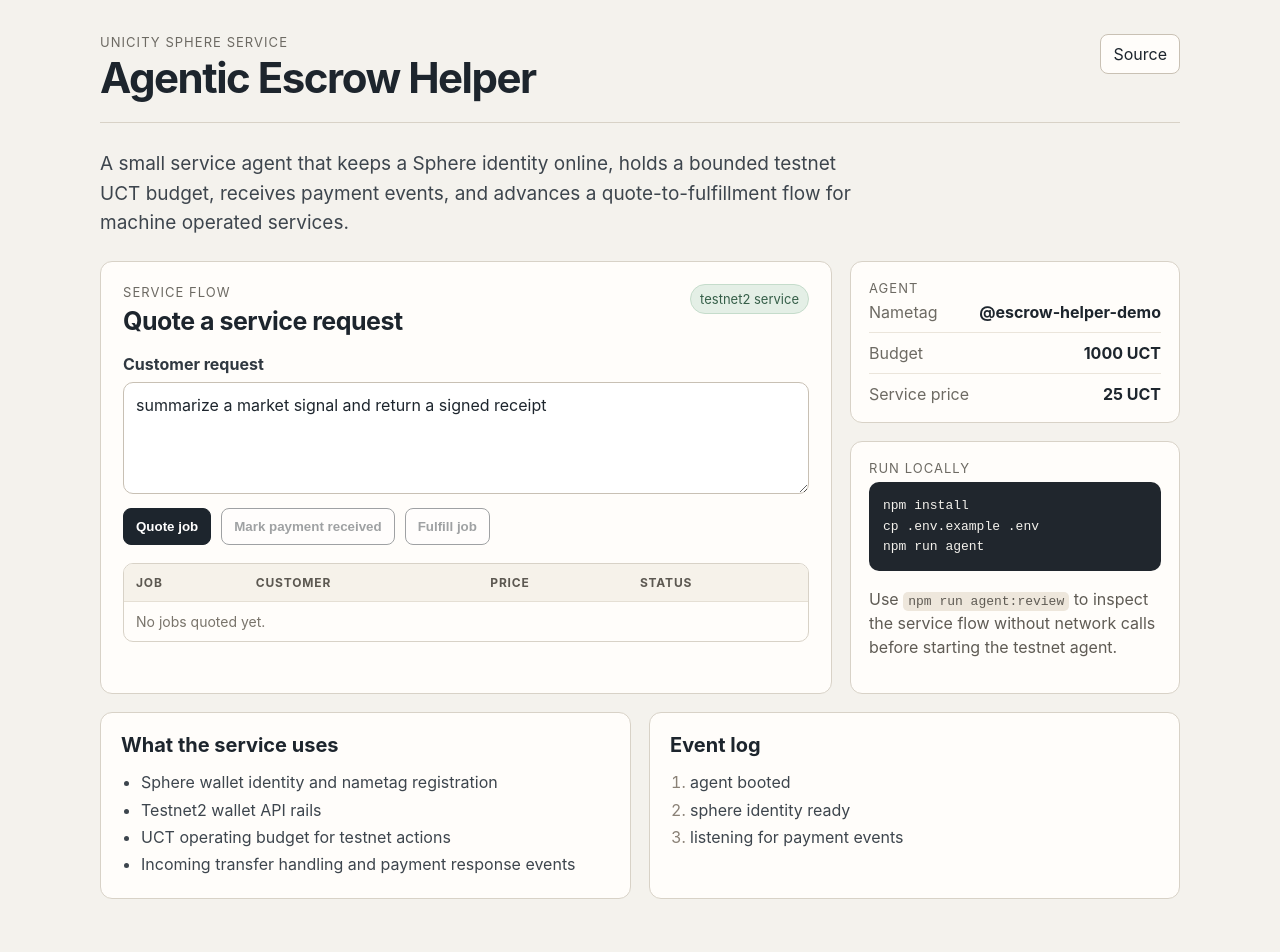
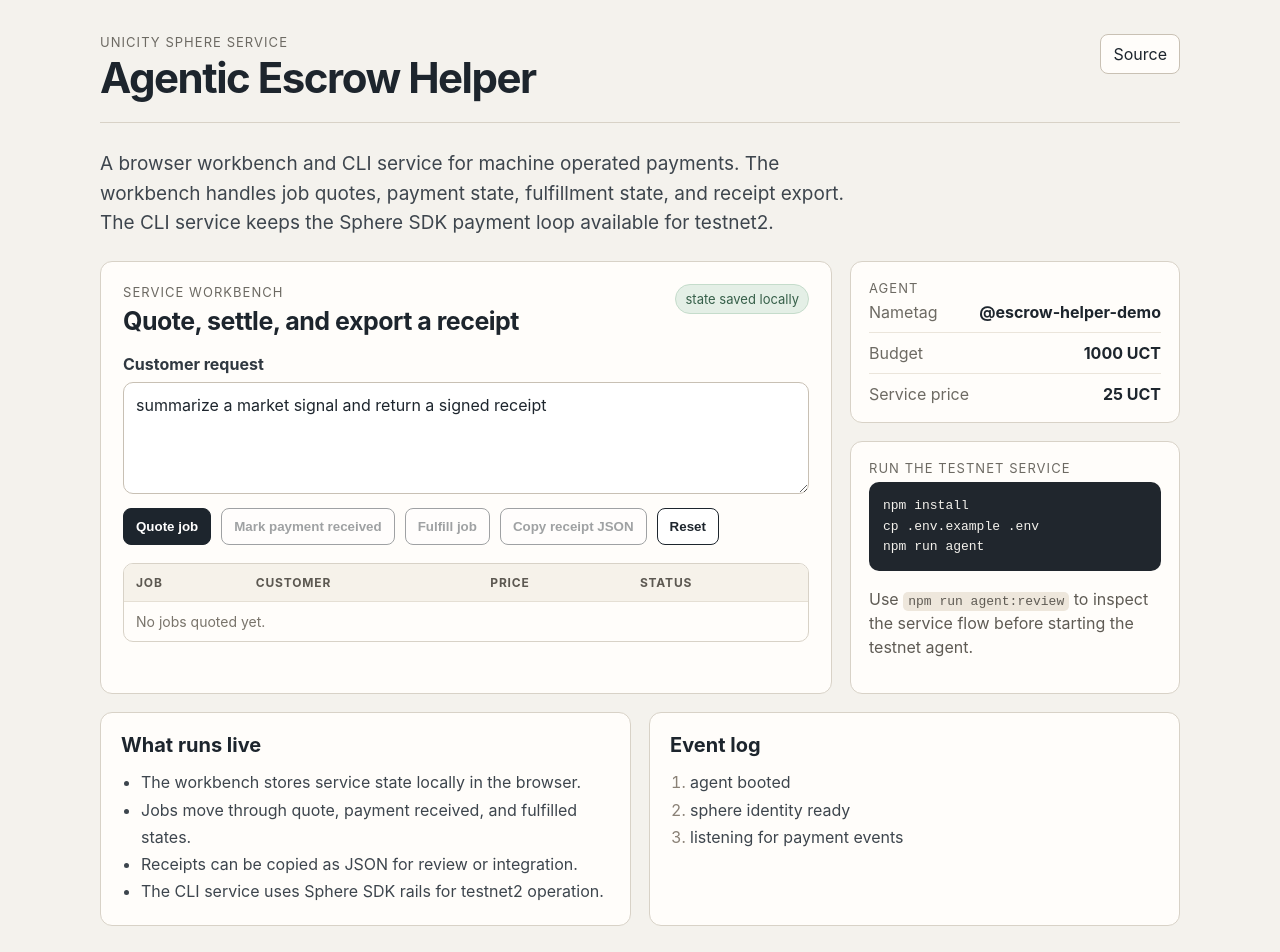
Before and after one commit to samsamtrum/unicity-agentic-escrow-bot, a React (Vite) app: page / in a window 1280 px wide. Shown: the top 952 px of the page. Built offline with nearby package versions, Linux system fonts and the light colour scheme.

Commit message:
Make service workbench usable live

```diff
--- a/src/App.tsx
+++ b/src/App.tsx
@@ -1,16 +1,39 @@
-import React, { useMemo, useState } from 'react';
+import React, { useEffect, useMemo, useState } from 'react';
 import { createRoot } from 'react-dom/client';
-import { createInitialState, fulfillJob, markPaid, quoteJob } from './agentCore';
+import { createInitialState, fulfillJob, markPaid, quoteJob, type AgentState } from './agentCore';
+import { clearState, loadState, saveState } from './storage';
 import './style.css';
 
+function makeReceipt(state: AgentState) {
+  return {
+    app: 'Agentic Escrow Helper',
+    network: 'Unicity testnet2',
+    agent: state.nametag,
+    budgetUct: state.budgetUct,
+    servicePriceUct: state.servicePriceUct,
+    jobs: state.jobs,
+    events: state.events,
+    generatedAt: new Date().toISOString(),
+  };
+}
+
 function App() {
-  const [state, setState] = useState(createInitialState());
+  const [state, setState] = useState(loadState);
   const [request, setRequest] = useState('summarize a market signal and return a signed receipt');
+  const [copied, setCopied] = useState(false);
   const activeJob = useMemo(() => state.jobs[0], [state.jobs]);
+
+  useEffect(() => saveState(state), [state]);
 
   const createQuote = () => setState((current) => quoteJob(current, '@demo-customer', request));
   const pay = () => activeJob && setState((current) => markPaid(current, activeJob.id));
   const fulfill = () => activeJob && setState((current) => fulfillJob(current, activeJob.id));
+  const reset = () => setState(clearState());
+  const copyReceipt = async () => {
+    await navigator.clipboard.writeText(JSON.stringify(makeReceipt(state), null, 2));
+    setCopied(true);
+    window.setTimeout(() => setCopied(false), 1400);
+  };
 
   return (
     <main>
@@ -24,19 +47,19 @@ function App() {
 
       <section className="intro">
         <p>
-          A small service agent that keeps a Sphere identity online, holds a bounded testnet UCT budget, receives payment events,
-          and advances a quote-to-fulfillment flow for machine operated services.
+          A browser workbench and CLI service for machine operated payments. The workbench handles job quotes,
+          payment state, fulfillment state, and receipt export. The CLI service keeps the Sphere SDK payment loop available for testnet2.
         </p>
       </section>
 
       <section className="layout">
-        <section className="workspace" id="demo">
+        <section className="workspace" id="workbench">
           <div className="section-head">
             <div>
-              <p className="label">Service flow</p>
-              <h2>Quote a service request</h2>
+              <p className="label">Service workbench</p>
+              <h2>Quote, settle, and export a receipt</h2>
             </div>
-            <span className="network">testnet2 service</span>
+            <span className="network">state saved locally</span>
           </div>
 
           <label className="field">
@@ -48,6 +71,8 @@ function App() {
             <button onClick={createQuote}>Quote job</button>
             <button onClick={pay} disabled={!activeJob || activeJob.status !== 'awaiting_payment'}>Mark payment received</button>
             <button onClick={fulfill} disabled={!activeJob || activeJob.status !== 'paid'}>Fulfill job</button>
+            <button className="plain" onClick={copyReceipt} disabled={state.jobs.length === 0}>{copied ? 'Receipt copied' : 'Copy receipt JSON'}</button>
+            <button className="plain" onClick={reset}>Reset</button>
           </div>
 
           <div className="table-wrap">
@@ -82,21 +107,21 @@ function App() {
           </div>
 
           <div className="panel">
-            <p className="label">Run locally</p>
+            <p className="label">Run the testnet service</p>
             <pre>{`npm install\ncp .env.example .env\nnpm run agent`}</pre>
-            <p className="note">Use <code>npm run agent:review</code> to inspect the service flow without network calls before starting the testnet agent.</p>
+            <p className="note">Use <code>npm run agent:review</code> to inspect the service flow before starting the testnet agent.</p>
           </div>
         </aside>
       </section>
 
       <section className="details">
         <article>
-          <h3>What the service uses</h3>
+          <h3>What runs live</h3>
           <ul>
-            <li>Sphere wallet identity and nametag registration</li>
-            <li>Testnet2 wallet API rails</li>
-            <li>UCT operating budget for testnet actions</li>
-            <li>Incoming transfer handling and payment response events</li>
+            <li>The workbench stores service state locally in the browser.</li>
+            <li>Jobs move through quote, payment received, and fulfilled states.</li>
+            <li>Receipts can be copied as JSON for review or integration.</li>
+            <li>The CLI service uses Sphere SDK rails for testnet2 operation.</li>
           </ul>
         </article>
         <article>
--- /dev/null
+++ b/src/storage.ts
@@ -0,0 +1,25 @@
+import { createInitialState, type AgentState } from './agentCore';
+
+const STORAGE_KEY = 'agentic-escrow-helper-state-v1';
+
+export function loadState(): AgentState {
+  if (typeof localStorage === 'undefined') return createInitialState();
+  const raw = localStorage.getItem(STORAGE_KEY);
+  if (!raw) return createInitialState();
+  try {
+    return JSON.parse(raw) as AgentState;
+  } catch {
+    return createInitialState();
+  }
+}
+
+export function saveState(state: AgentState): void {
+  if (typeof localStorage === 'undefined') return;
+  localStorage.setItem(STORAGE_KEY, JSON.stringify(state));
+}
+
+export function clearState(): AgentState {
+  const next = createInitialState();
+  if (typeof localStorage !== 'undefined') localStorage.setItem(STORAGE_KEY, JSON.stringify(next));
+  return next;
+}
```
Also changed, not shown: 1 other file (tests, documents, lock files or other folders).
